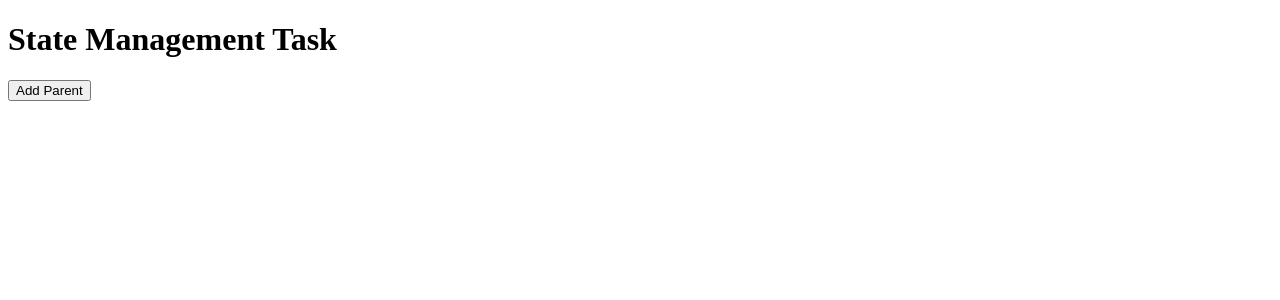
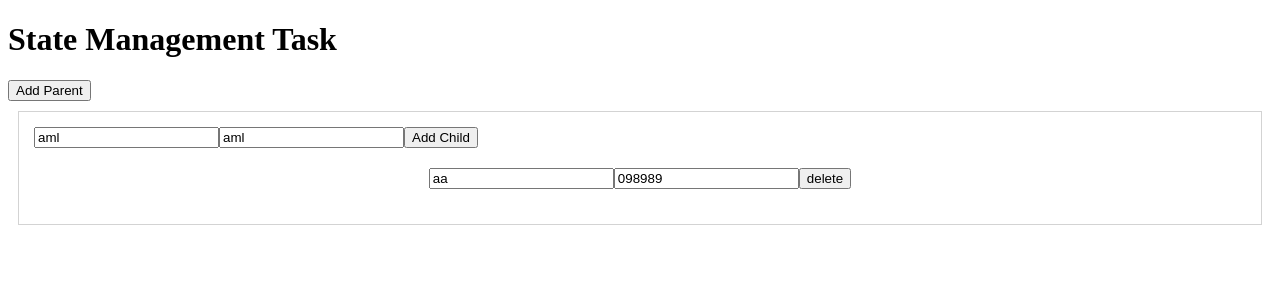
Before and after one commit to ayemyatlwin/git-flow-test, a React (Create React App) app: page /service in a window 1280 px wide. Shown: the top 300 px of the page. Built offline with nearby package versions, Linux system fonts and the light colour scheme.

Commit message:
input state

```diff
--- a/src/pages/Service.jsx
+++ b/src/pages/Service.jsx
@@ -1,7 +1,15 @@
 import React, { useState } from "react";
 
+const data = [
+  {
+    parents: [{ firstname: "aml", lastname: "aml" }],
+    children: [{ address: "aa", phone: "098989" }],
+  },
+];
+
 const Service = () => {
-  const [items, setItems] = useState([]);
+  const [items, setItems] = useState([...data]);
+  console.log(items);
   const addParentDiv = () => {
     setItems([...items, { parents: [""], children: [] }]);
   };
@@ -24,8 +32,8 @@ const Service = () => {
           <main key={parentIndex} className="parent-div">
             {m.parents.map((p, pIndex) => (
               <div key={pIndex} className="">
-                <input type="text" />
-                <input type="text" />
+                <input type="text" value={p.firstname} onChange={(e)=>e.target.value} />
+                <input type="text" value={p.lastname} />
                 <button onClick={() => addchildDiv(parentIndex)}>
                   Add Child
                 </button>
@@ -33,7 +41,8 @@ const Service = () => {
             ))}
             {m.children.map((c, index) => (
               <div key={index} className="child-div">
-                <input type="text" />
+                <input type="text" value={c.address} />
+                <input type="text" value={c.phone} />
                 <button onClick={() => deletechildDiv(parentIndex, index)}>
                   delete
                 </button>
```
